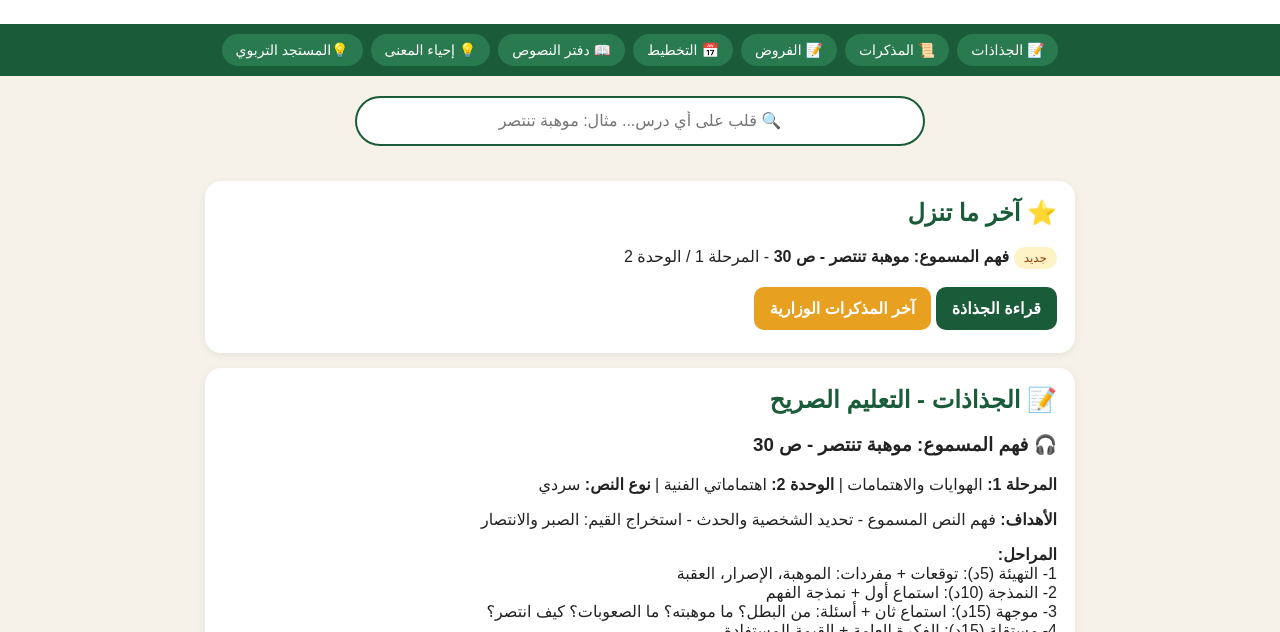
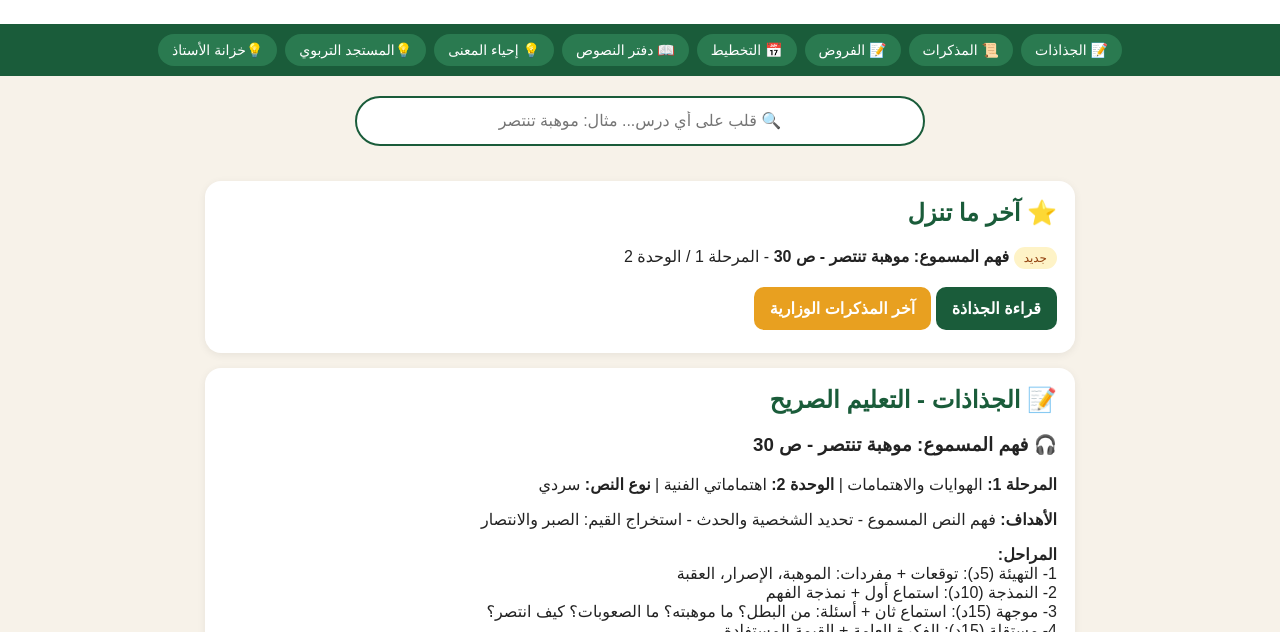
Before and after one commit to mashaallahtarbeyya-cpu/Maktab-lostad, a plain HTML site: page index.html in a window 1280 px wide. Shown: the part 168-800 px from the top of the page. Drawn offline with Linux system fonts and the light colour scheme.

Commit message:
Update index.html

```diff
--- a/index.html
+++ b/index.html
@@ -41,6 +41,7 @@ footer a{color:#ffe08a}
 <a href="#daftar">📖 دفتر النصوص</a>
 <a href="#maana">💡 إحياء المعنى</a>
 <a href="#maana">💡المستجد التربوي</a>
+  <a href="maktab.html">💡خزانة الأستاذ</a>
 </nav>
 
 <div class="search"><input id="s" oninput="search()" placeholder="🔍 قلب على أي درس... مثال: موهبة تنتصر"></div>
```
